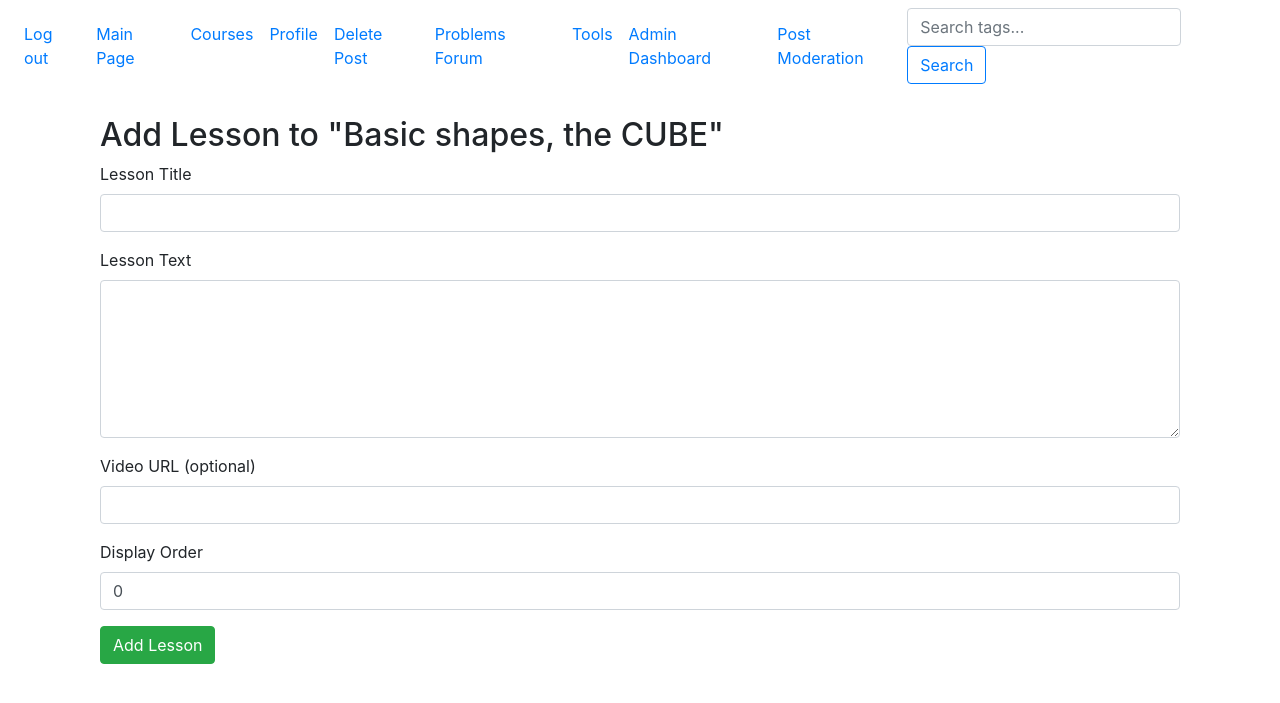
After one commit to vuxy98/Art-fundamentals-teaching-web-app, a Flask app: page /admin/course/1/add_lesson in a window 1280 px wide. The commit adds this page. Shown: the top 703 px of the page. Run offline with Flask 3, Linux system fonts and the light colour scheme; a user stored in the database is signed in; some libraries are stand-ins or nearby versions.

Commit message:
Admin can add lessons to courses now, with videos from youtube

```diff
--- a/website/admin.py
+++ b/website/admin.py
@@ -2,9 +2,10 @@ import os
 from flask import Blueprint,current_app, json, jsonify, render_template, redirect, request, flash, url_for, abort
 from flask_login import login_required, current_user
 from functools import wraps
-from .models import Course, db
+from .models import CourseContent, Course, db
 from werkzeug.utils import secure_filename
 from .models import Posts
+import re
 
 admin = Blueprint('admin', __name__, url_prefix='/admin')
 
@@ -140,3 +141,47 @@ def delete_post(post_id):
     db.session.commit()
     flash('Post deleted.', 'danger')
     return redirect(url_for('admin.moderate_posts'))
+
+def convert_youtube_url_to_embed(url):
+    """Convert regular YouTube URL to embed URL"""
+    match = re.match(r'.*youtu(?:\.be/|be\.com/watch\?v=)([\w-]+)', url)
+    if match:
+        video_id = match.group(1)
+        return f'https://www.youtube.com/embed/{video_id}'
+    return url  # return original if pattern not matched
+
+@admin.route('/course/<int:course_id>/add_lesson', methods=['GET', 'POST'])
+@login_required
+@admin_required
+def add_lesson(course_id):
+    course = Course.query.get_or_404(course_id)
+
+    if request.method == 'POST':
+        title = request.form['title']
+        text = request.form['text']
+        video_url = request.form.get('video_url')
+        order = request.form.get('order', 0)
+
+        try:
+            order = int(order)
+        except ValueError:
+            flash("Order must be a number.", "danger")
+            return redirect(request.url)
+
+        # convert ytb URL
+        if video_url:
+            video_url = convert_youtube_url_to_embed(video_url)
+
+        lesson = CourseContent(
+            title=title,
+            text=text,
+            video_url=video_url if video_url else None,
+            order=order,
+            course=course
+        )
+        db.session.add(lesson)
+        db.session.commit()
+        flash('Lesson added!', 'success')
+        return redirect(url_for('admin.dashboard'))
+
+    return render_template('admin/add_lesson.html', user=current_user, course=course)
--- /dev/null
+++ b/website/templates/admin/add_lesson.html
@@ -0,0 +1,26 @@
+{% extends "base.html" %}
+
+{% block content %}
+<div class="container mt-4">
+    <h2>Add Lesson to "{{ course.course_name }}"</h2>
+    <form method="POST">
+        <div class="mb-3">
+            <label for="title" class="form-label">Lesson Title</label>
+            <input type="text" class="form-control" name="title" required>
+        </div>
+        <div class="mb-3">
+            <label for="text" class="form-label">Lesson Text</label>
+            <textarea class="form-control" name="text" rows="6" required></textarea>
+        </div>
+        <div class="mb-3">
+            <label for="video_url" class="form-label">Video URL (optional)</label>
+            <input type="url" class="form-control" name="video_url">
+        </div>
+        <div class="mb-3">
+            <label for="order" class="form-label">Display Order</label>
+            <input type="number" class="form-control" name="order" value="0">
+        </div>
+        <button type="submit" class="btn btn-success">Add Lesson</button>
+    </form>
+</div>
+{% endblock %}
--- a/website/templates/tools.html
+++ b/website/templates/tools.html
@@ -2,7 +2,7 @@
 {% block title %}Tools{% endblock %}
 {% block content %}
 <h1 style="text-align:center;">Whiteboard Tool</h1>
-<h5 style="text-align:left;" >Note: Only use this for your praticing purpose, you can check out some free drawing software like MedibangPaint</h5>
+<h5 style="text-align:left;" >Note: Only use this for your quick praticing purpose, you can check out some free drawing software like MedibangPaint</h5>
 
 <div id="tools" style="margin-bottom: 1rem;">
     <label for="colorPicker">Brush Color:</label>
```
Also changed, not shown: website/models.py (+11 -0 lines), website/templates/admin/dashboard.html (+28 -7 lines), website/templates/course_detail.html (+26 -1 lines), instance/database.db.
